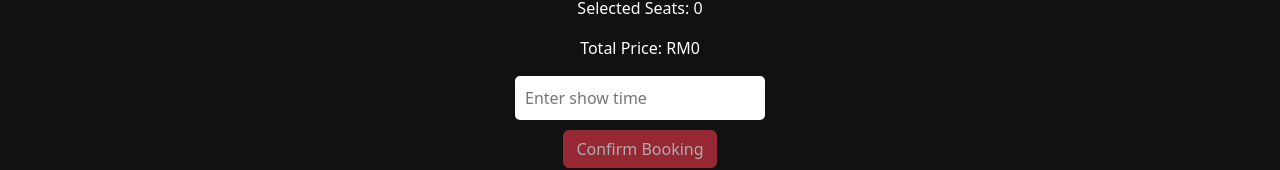
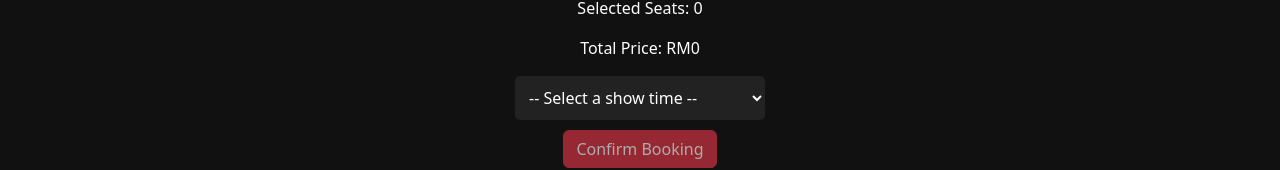
Before and after one commit to Rulfayem/movie-booking-app-fullstack-project, a React (Vite) app: page /booking in a window 1280 px wide. Shown: the part 512-682 px from the top of the page. Built offline with nearby package versions, Linux system fonts and the light colour scheme; no server answers.

Commit message:
one change in booking page changed input to dropdown select options

```diff
--- a/src/pages/BookingPage.jsx
+++ b/src/pages/BookingPage.jsx
@@ -207,9 +207,7 @@ function BookingPage() {
                 <p>Selected Seats: {selectedSeats.length}</p>
                 <p>Total Price: RM{selectedSeats.length * seatPrice}</p>
 
-                <input
-                    type="text"
-                    placeholder="Enter show time"
+                <select
                     value={showTime}
                     onChange={(e) => setShowTime(e.target.value)}
                     style={{
@@ -217,9 +215,18 @@ function BookingPage() {
                         marginBottom: "10px",
                         width: "250px",
                         borderRadius: "5px",
-                        border: "none"
+                        border: "none",
+                        backgroundColor: "#222",
+                        color: "white",
+                        fontSize: "16px"
                     }}
-                />
+                >
+                    <option value="">-- Select a show time --</option>
+                    <option value="11:00 AM">11:00 AM</option>
+                    <option value="1:30 PM">1:30 PM</option>
+                    <option value="5:00 PM">5:00 PM</option>
+                    <option value="9:30 PM">9:30 PM</option>
+                </select>
                 <br />
                 {editingBookingId ? (
                     <Button variant="warning" onClick={handleUpdate}>
```
